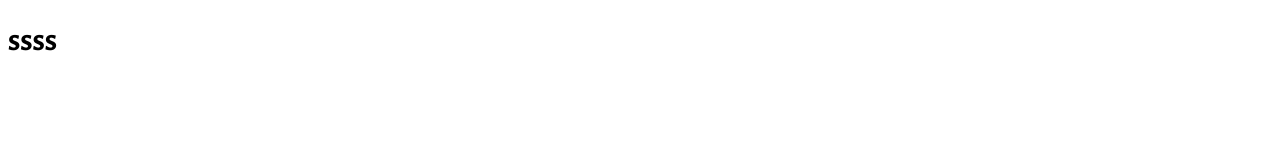
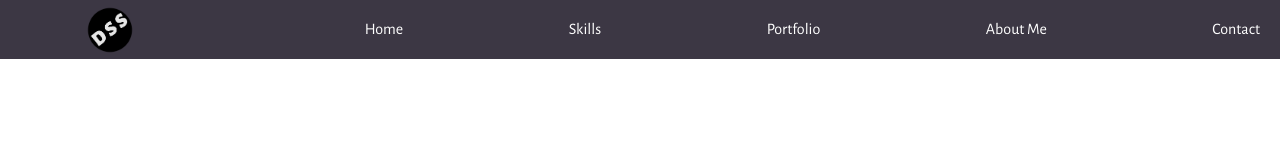
Before and after one commit to soaresilva/portfolio, a website: page src/index.html in a window 1280 px wide. Drawn offline with nearby package versions, Linux system fonts and the light colour scheme; files that its build step writes are made by us from their sources.

Commit message:
navbar ready

```diff
--- a/src/index.html
+++ b/src/index.html
@@ -12,8 +12,17 @@
 </head>
 <body>
 
+    <nav>
+        <div id="logobox">
+            <a href="#"><img src="img/logo.png"></a>
+        </div>
+        <a href="#">Home</a>
+        <a href="#skills">Skills</a>
+        <a href="#portfolio">Portfolio</a>
+        <a href="#aboutme">About Me</a>
+        <a href="#contact">Contact</a>
+    </nav>
 
-<h1>ssss</h1>
 
 
 
--- a/src/scss/style.scss
+++ b/src/scss/style.scss
@@ -6,4 +6,42 @@
 
 html, body {
     font-family: "Alegreya Sans", sans-serif;
+    width: 100pw;
+    background-color: white;
+    // height: 100vh;
+    padding: 0;
+    margin: 0;
 }
+
+nav {
+    background-color: $color1;
+    padding: 1em;
+    display: flex;
+    justify-content: space-between;
+    #logobox {
+        position: relative;
+        width: 15%;
+        max-height: 2em;
+        flex-grow: 0;
+        // margin: 0;
+        img {
+            max-height: 3em;
+            position: absolute;
+            left: 50%;
+            top: 50%;
+            transform: translateX(-50%) translateY(-50%);
+        }
+    }
+    a {
+        padding: 0.25em;
+        // flex-grow: 1;
+    }
+}
+
+a {
+    color: white;
+    text-decoration: none;
+    &:hover {
+        text-decoration: underline;
+    }
+}
```
